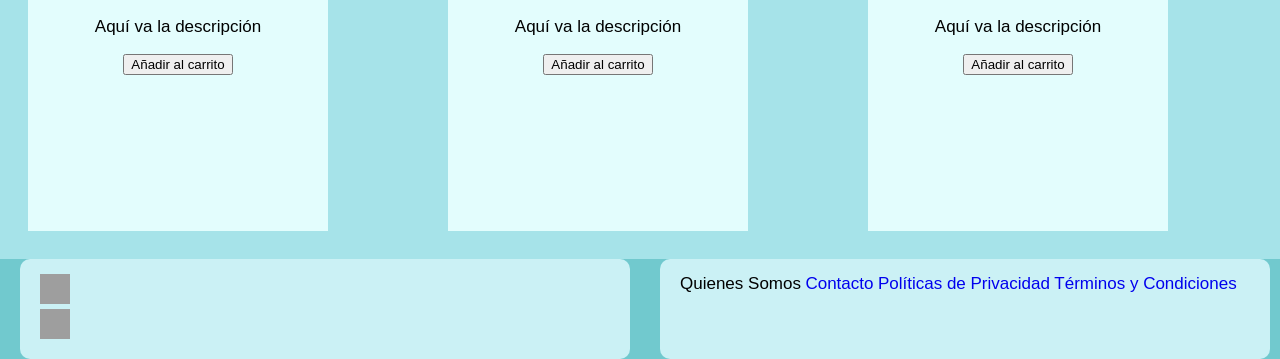
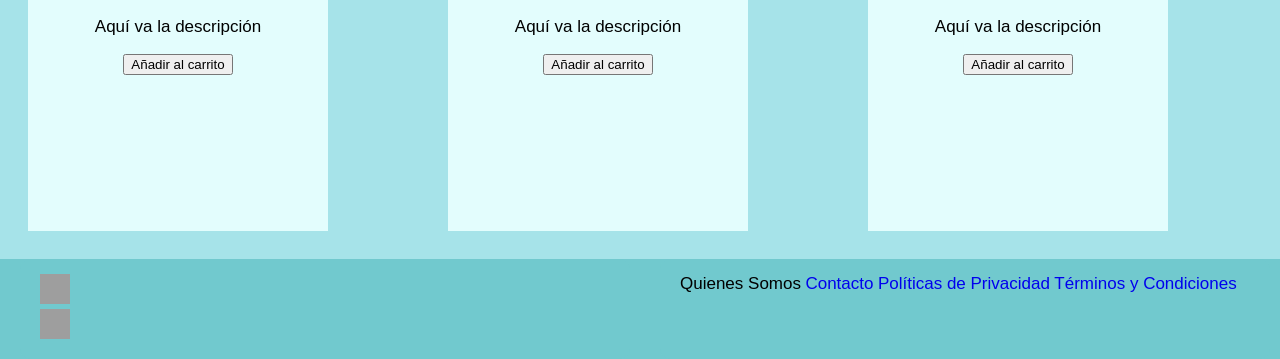
Before and after one commit to eduardoscrs/integracion-1, a plain HTML site: page pruebas.html in a window 1280 px wide. Shown: the part 608-967 px from the top of the page. Drawn offline with Linux system fonts and the light colour scheme; grey boxes are pictures that could not be loaded.

Commit message:
Fondo Footer

```diff
--- a/css_pruebas.css
+++ b/css_pruebas.css
@@ -139,7 +139,7 @@ header {
             flex: 1; /* Hacer que los contenedores se expandan para ocupar el espacio disponible */
             margin: 0 10px; /* Agregar margen entre los contenedores */
             margin-left: 20px;
-            background-color: #CBF1F5;
+            background-color:rgb(113, 201, 206);
             padding: 15px 20px;
             border-radius: 10px;
             color: #000;
```
Also changed, not shown: Prueba_bootrap.html (+2 -2 lines).
